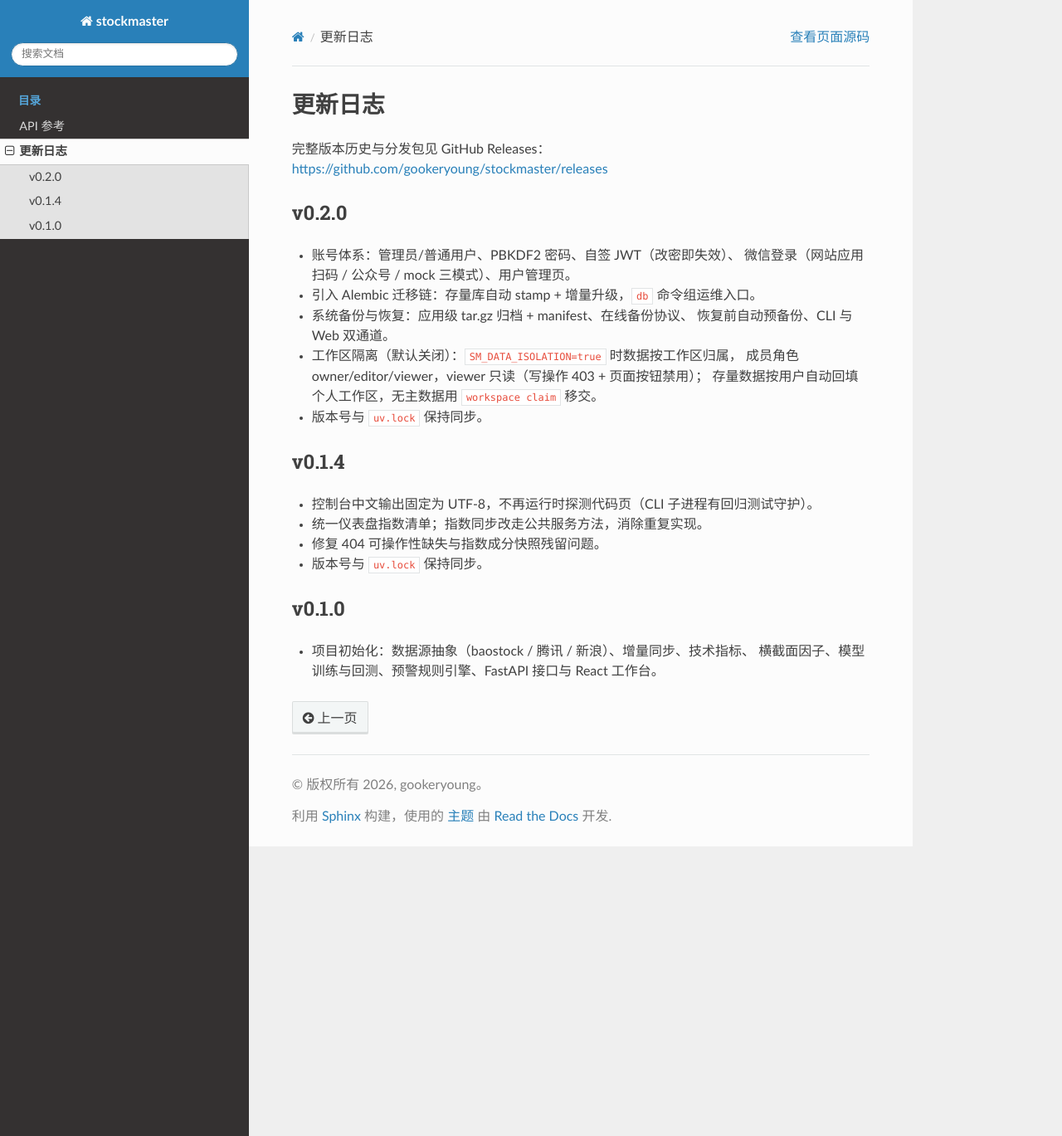
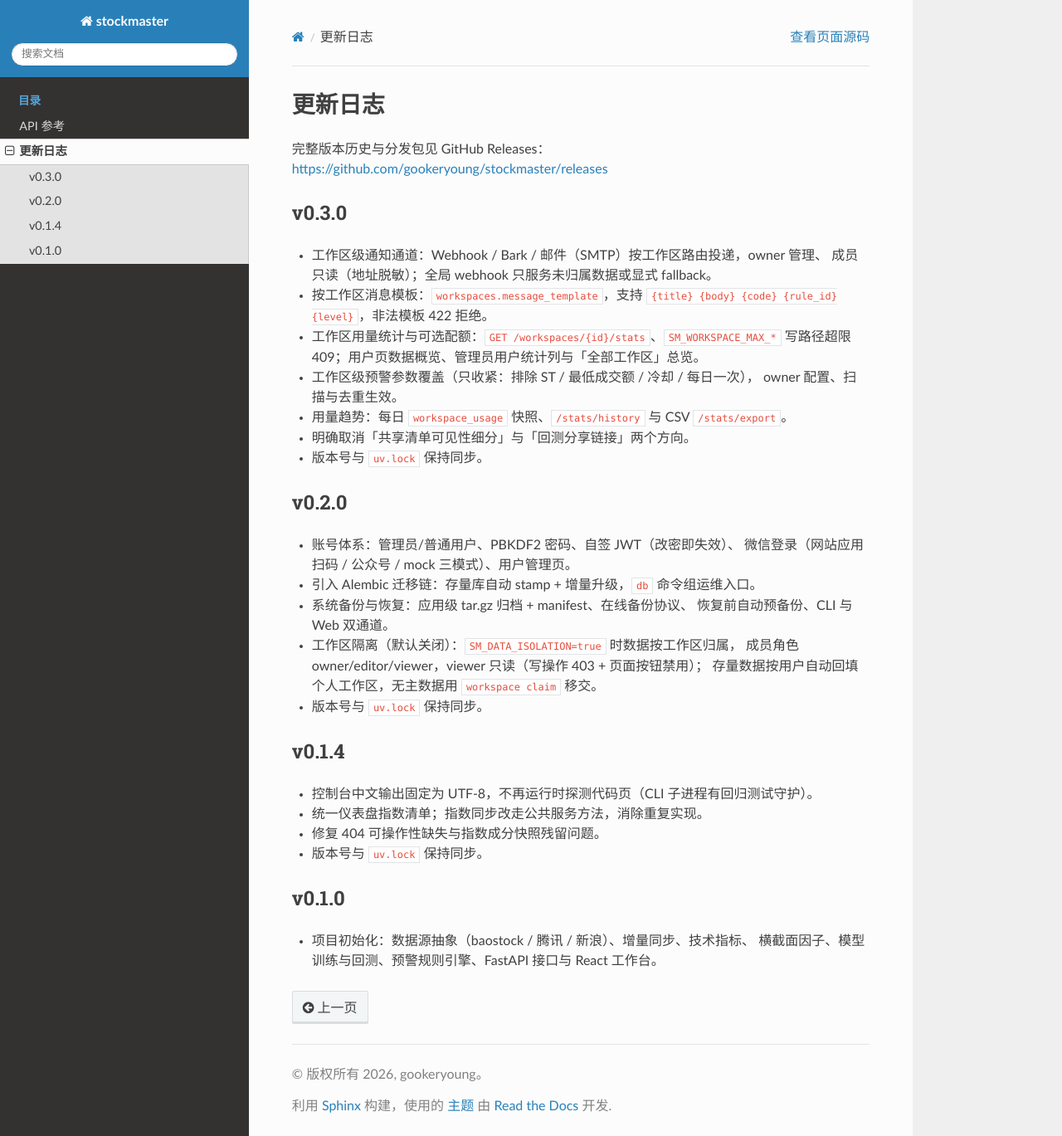
Before and after one commit to gookeryoung/stockmaster, a Sphinx documentation site: the page built from docs/changelog.rst, in a window 1280 px wide and 1369 px high. Shown: the whole window at 83% size. Built offline with Sphinx 7.4.7 and the Read the Docs theme 3.1.0, drawn with Linux system fonts in a browser that asks for light colours.

Commit message:
docs: 更新 v0.3.0 更新日志并校正 bumpversion 基线

```diff
--- a/docs/changelog.rst
+++ b/docs/changelog.rst
@@ -3,6 +3,21 @@
 
 完整版本历史与分发包见 GitHub Releases：
 https://github.com/gookeryoung/stockmaster/releases
+
+v0.3.0
+------
+
+- 工作区级通知通道：Webhook / Bark / 邮件（SMTP）按工作区路由投递，owner 管理、
+  成员只读（地址脱敏）；全局 webhook 只服务未归属数据或显式 fallback。
+- 按工作区消息模板：``workspaces.message_template``，支持
+  ``{title} {body} {code} {rule_id} {level}``，非法模板 422 拒绝。
+- 工作区用量统计与可选配额：``GET /workspaces/{id}/stats``、``SM_WORKSPACE_MAX_*``
+  写路径超限 409；用户页数据概览、管理员用户统计列与「全部工作区」总览。
+- 工作区级预警参数覆盖（只收紧：排除 ST / 最低成交额 / 冷却 / 每日一次），
+  owner 配置、扫描与去重生效。
+- 用量趋势：每日 ``workspace_usage`` 快照、``/stats/history`` 与 CSV ``/stats/export``。
+- 明确取消「共享清单可见性细分」与「回测分享链接」两个方向。
+- 版本号与 ``uv.lock`` 保持同步。
 
 v0.2.0
 ------
```
Also changed, not shown: .bumpversion.toml.
